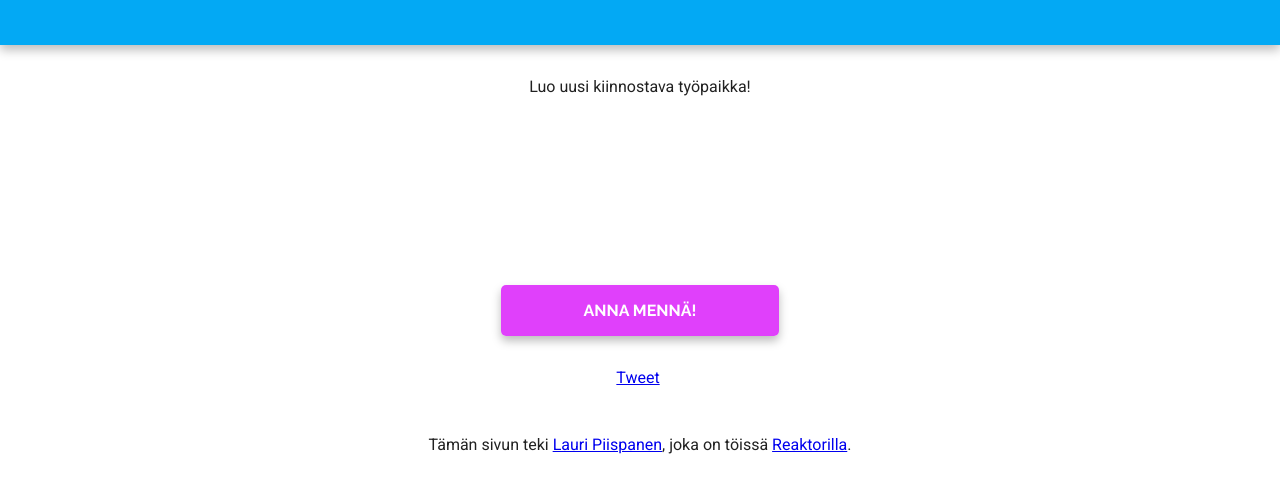
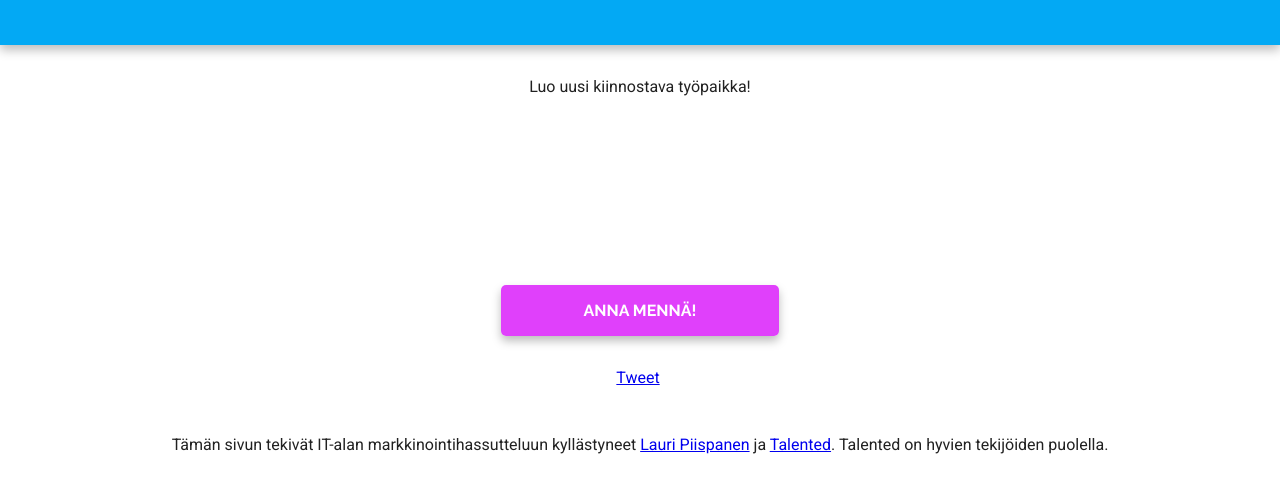
Before and after one commit to tlntd/it-duunigeneraattori, a plain HTML site: page index.html in a window 1280 px wide. Shown: the part 134-626 px from the top of the page. Drawn offline with Linux system fonts and the light colour scheme.

Commit message:
change copy texts

```diff
--- a/index.html
+++ b/index.html
@@ -36,7 +36,10 @@
       </div>
     </div>
     <p class="text-vertical-rhythm">
-      T&auml;m&auml;n sivun teki <a href="https://twitter.com/lauripiispanen">Lauri Piispanen</a>, joka on t&ouml;iss&auml; <a href="https://reaktor.com/?utm_campaign=it-titteligeneraattori&utm_source=it-titteligeneraattori&utm_medium=referral">Reaktorilla</a>.
+      T&auml;m&auml;n sivun tekiv&auml;t IT-alan markkinointi&shy;hassutteluun kyll&auml;styneet
+      <a href="https://twitter.com/lauripiispanen">Lauri Piispanen</a> ja
+      <a href="http://talented.fi/?utm_campaign=it-titteligeneraattori&utm_source=it-titteligeneraattori&utm_medium=referral">Talented</a>.
+      Talented on hyvien tekij&ouml;iden puolella.
       <script>
         (function(i,s,o,g,r,a,m){i['GoogleAnalyticsObject']=r;i[r]=i[r]||function(){
         (i[r].q=i[r].q||[]).push(arguments)},i[r].l=1*new Date();a=s.createElement(o),
```
